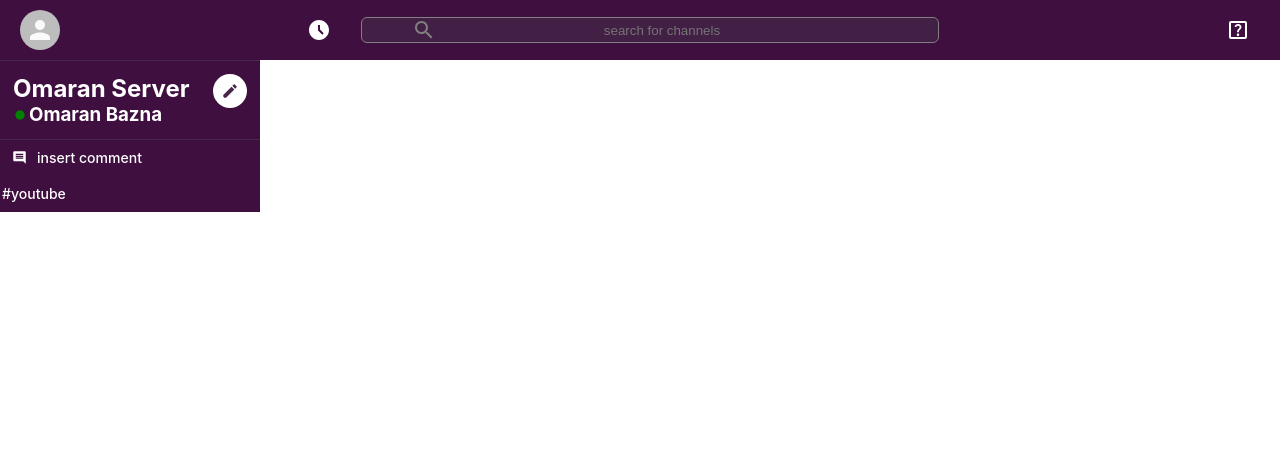
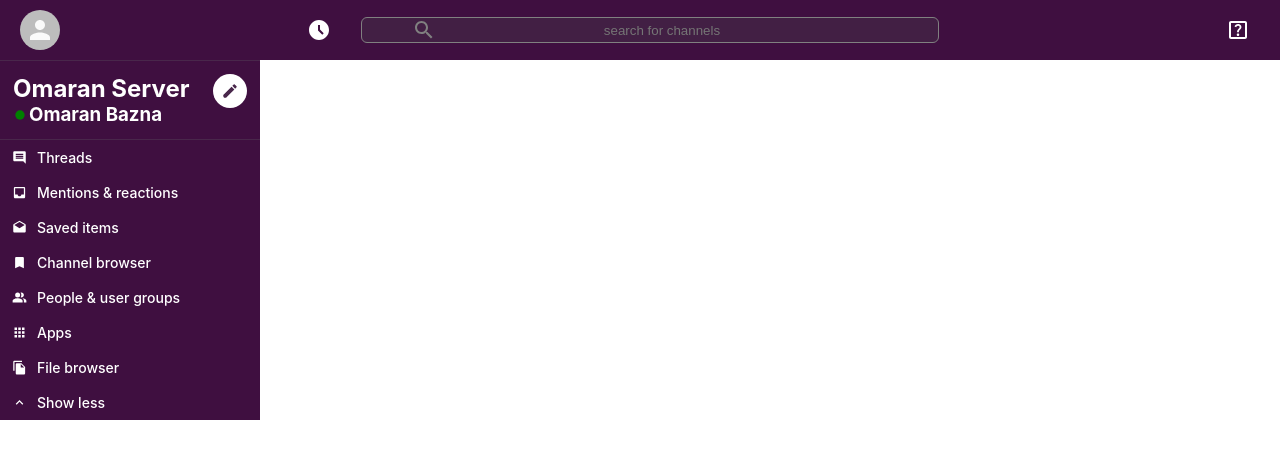
Before and after one commit to omaranBazna/slack-clone, a React (Create React App) app: page / in a window 1280 px wide. Shown: the top 458 px of the page. Built offline with nearby package versions, Linux system fonts and the light colour scheme.

Commit message:
add sidebar options

```diff
--- a/src/components/Sidebar.js
+++ b/src/components/Sidebar.js
@@ -4,6 +4,13 @@ import FiberManualRecordIcon from "@mui/icons-material/FiberManualRecord";
 import CreateIcon from "@mui/icons-material/Create";
 import SidebarOption from "./SidebarOption";
 import InsertCommentIcon from "@mui/icons-material/InsertComment";
+import InboxIcon from "@mui/icons-material/Inbox";
+import DraftsIcon from "@mui/icons-material/Drafts";
+import FileCopyIcon from "@mui/icons-material/FileCopy";
+import PeopleAltIcon from "@mui/icons-material/PeopleAlt";
+import AppsIcon from "@mui/icons-material/Apps";
+import ExpandLessIcon from "@mui/icons-material/ExpandLess";
+import BookmarkIcon from "@mui/icons-material/Bookmark";
 const Sidebar = () => {
   return (
     <div className="sidebar">
@@ -17,8 +24,14 @@ const Sidebar = () => {
         </div>
         <CreateIcon />
       </div>
-      <SidebarOption Icon={InsertCommentIcon} title="insert comment" />
-      <SidebarOption title="youtube" />
+      <SidebarOption Icon={InsertCommentIcon} title="Threads" />
+      <SidebarOption Icon={InboxIcon} title="Mentions & reactions" />
+      <SidebarOption Icon={DraftsIcon} title="Saved items" />
+      <SidebarOption Icon={BookmarkIcon} title="Channel browser" />
+      <SidebarOption Icon={PeopleAltIcon} title="People & user groups" />
+      <SidebarOption Icon={AppsIcon} title="Apps" />
+      <SidebarOption Icon={FileCopyIcon} title="File browser" />
+      <SidebarOption Icon={ExpandLessIcon} title="Show less" />
     </div>
   );
 };
```
